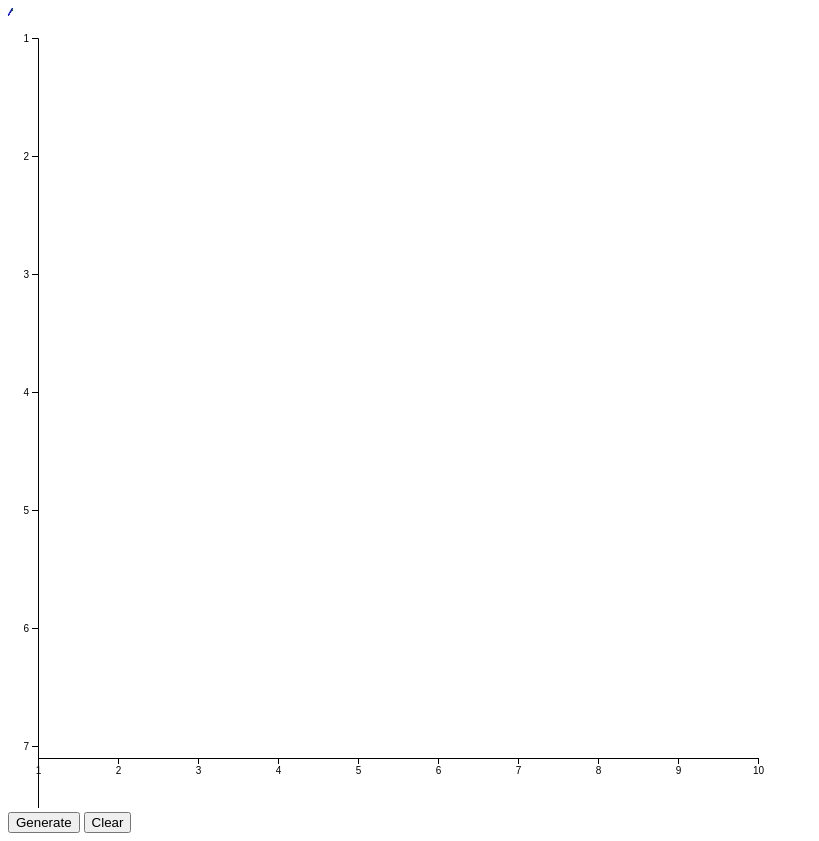
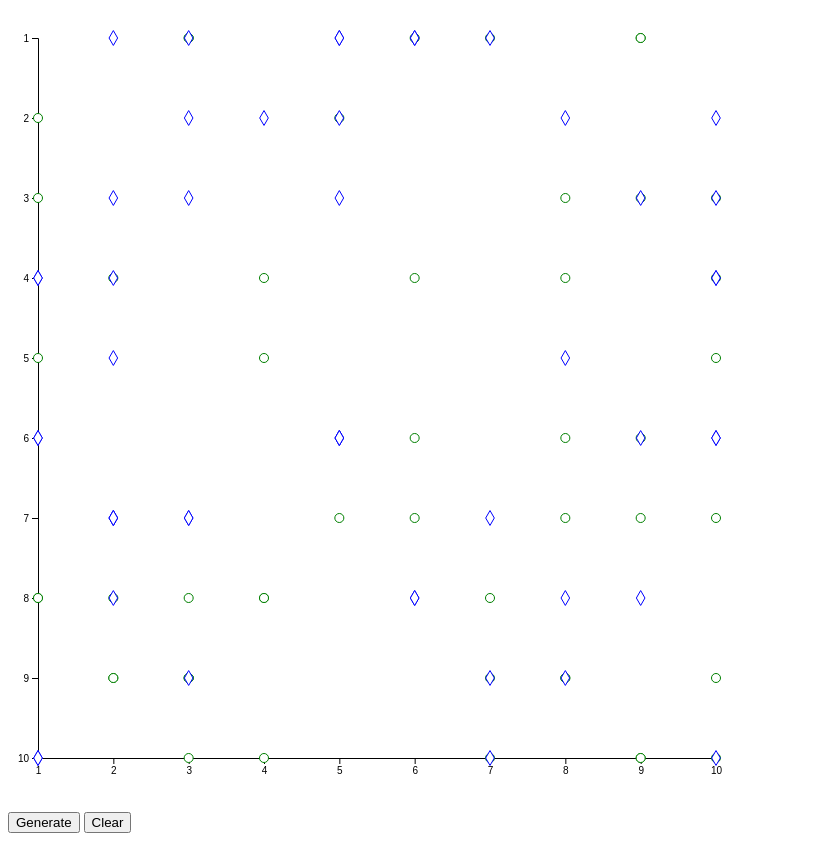
Before and after one commit to adiletyerkin/kbtu_dv_2022, a plain HTML site: page Task 3/index.html in a window 1280 px wide. Both pictures are taken after a click on the button "Generate". Shown: the whole page, without its empty margins (0-819 px from the left). Drawn offline with nearby package versions, Linux system fonts and the light colour scheme.

Commit message:
Task3 hw finish

```diff
--- a/Task 3/chart.js
+++ b/Task 3/chart.js
@@ -1,6 +1,6 @@
-async function buildPlot() {
-    var dimension = {
-        width: window.innerWidth * 0.9,
+
+let dimension = {
+    width: window.innerWidth * 0.6,
     height: 800,
     margin: {
         top: 30,
@@ -8,11 +8,11 @@ async function buildPlot() {
         bottom: 20,
         right: 30
     }
-    };
-
+}
 dimension.boundedWidth = dimension.width - dimension.margin.left - dimension.margin.right;
 dimension.boundedHeight = dimension.height - dimension.margin.top - dimension.margin.bottom;
 
+function buildPlot() {
 
     const wrapper = d3.select("#wrapper");
 
@@ -26,21 +26,21 @@ async function buildPlot() {
     const xAcc = d => d.x;
     const yAcc = d => d.y;
 
-    var dataset1 = [];
-    for (var i = 0; i < 50; i++) {
-        var x = Math.floor((Math.random() * 10) + 1);
-        var y = Math.floor((Math.random() * 10) + 1);
+    let dataset1 = [];
+    for (let i = 0; i < 50; i++) {
+        let x = Math.floor((Math.random() * 10) + 1);
+        let y = Math.floor((Math.random() * 10) + 1);
         dataset1.push({
             "x": x,
             "y": y
         });
-    };
+    }
 
 
-    var dataset2 = [];
-    for (var i = 0; i < 50; i++) {
-        var x = Math.floor((Math.random() * 10) + 1);
-        var y = Math.floor((Math.random() * 10) + 1);
+    let dataset2 = [];
+    for (let i = 0; i < 50; i++) {
+        let x = Math.floor((Math.random() * 10) + 1);
+        let y = Math.floor((Math.random() * 10) + 1);
         dataset2.push({
             "x": x,
             "y": y
@@ -58,14 +58,14 @@ async function buildPlot() {
 
 
     const xAxisGenerator = d3.axisBottom()
-        .scale(yScale);
+        .scale(xScale);
 
     const xAxis = bounds.append("g")
         .call(xAxisGenerator)
         .style("transform", `translateY(${dimension.boundedHeight}px)`);
 
     const yAxisGenerator = d3.axisLeft()
-        .scale(xScale);
+        .scale(yScale);
 
     const yAxis = bounds.append("g")
         .call(yAxisGenerator)
@@ -81,9 +81,11 @@ async function buildPlot() {
         .attr("cy", d => yScale(yAcc(d)))
         .attr("r", "1")
         .attr("stroke", "green")
-        .attr("stroke-width", 1)
         .attr("fill", "#FFFFFF")
-        .attr("d", d3.symbol().type(d3.symbolCircle));
+        .attr("d", d3.symbol().type(d3.symbolCircle))
+        .attr("transform", function (d) {
+            return "translate(" + xScale(xAcc(d)) + "," + yScale(yAcc(d)) + ")";
+        });
 
     let rhombus = bounds.selectAll("rhombus")
         .data(dataset2)
@@ -94,14 +96,16 @@ async function buildPlot() {
         .attr("cy", d => yScale(yAcc(d)))
         .attr("r", "1")
         .attr("stroke", "blue")
-        .attr("stroke-width", 1)
         .attr("fill", "#FFFFFF")
-        .attr("d", d3.symbol().type(d3.symbolDiamond));
+        .attr("d", d3.symbol().type(d3.symbolDiamond))
+        .attr("transform", function (d) {
+            return "translate(" + xScale(xAcc(d)) + "," + yScale(yAcc(d)) + ")";
+        });
 
 
 }
 
-async function clean() {
+function clean() {
     d3.select("svg").remove();
 }
 
--- a/Task 3/index.html
+++ b/Task 3/index.html
@@ -9,8 +9,8 @@
     <script src="chart.js"></script>
     <div id="wrapper"></div>
 
-    <button name="generate" id="generate" onclick="buildPlot()">Generate</button>
-    <button name="clear" id="clear" onclick="clean()">Clear</button>
+    <button name="generate" onclick="buildPlot()">Generate</button>
+    <button name="clear" onclick="clean()">Clear</button>
 
 </body>
 </html>
```
Lines whose indentation alone changed are shown as unchanged.
